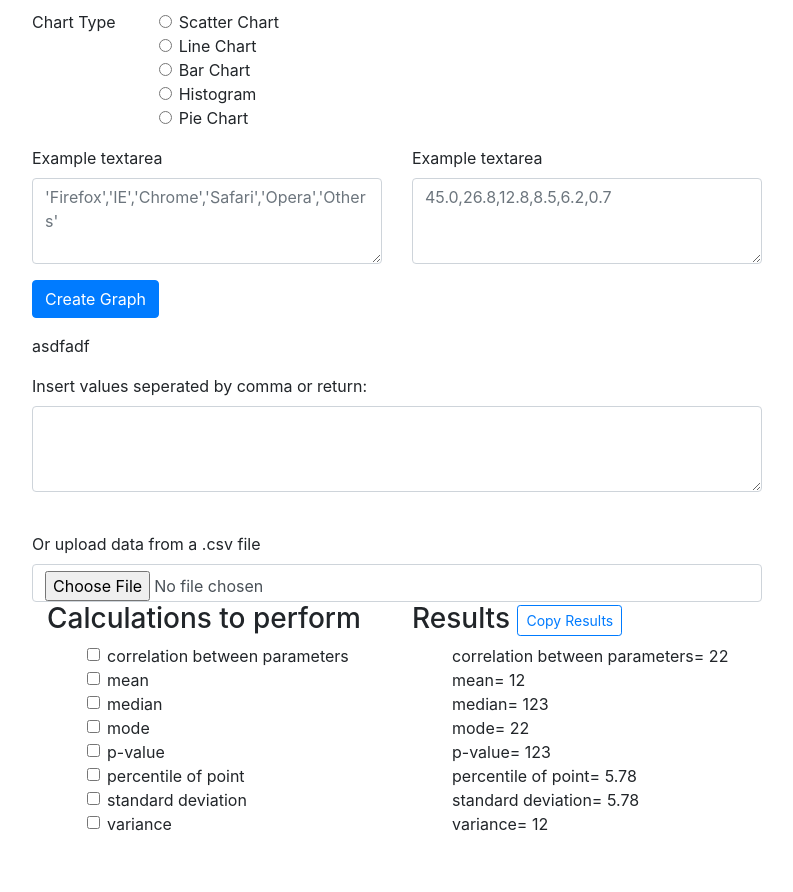
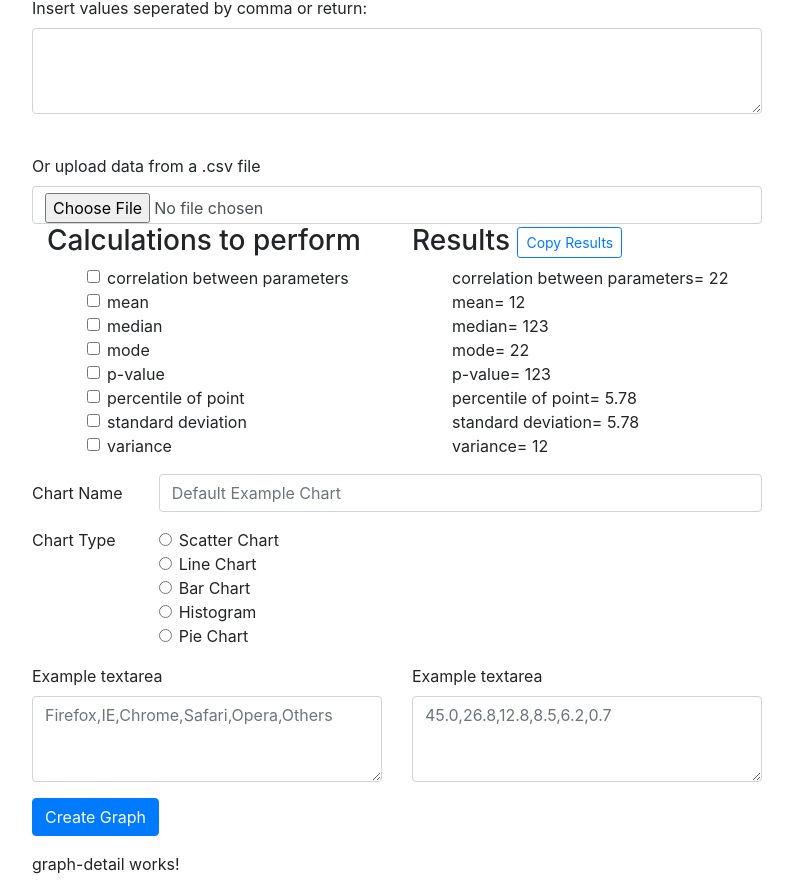
Before and after one commit to DylanJamesZapzalka/csstat.com, an Angular app in the folder csstat/: page / in a window 1280 px wide. Shown: the part 194-1086 px from the top of the page, without its empty margins (53-846 px from the left). Before the commit the page ends 1046 px from the top, so only its background shows below. Built offline with nearby package versions, Linux system fonts and the light colour scheme; what angular-google-charts would draw is missing.

Commit message:
Added graph-detail component and changed app layout.

```diff
--- a/csstat/src/app/add-graph/add-graph.component.html
+++ b/csstat/src/app/add-graph/add-graph.component.html
@@ -46,7 +46,7 @@
     <div class="form-group row">
         <div class="col-sm-6">
           <label for="data1">Example textarea</label>
-          <textarea class="form-control" id="data1" rows="3" #data1 placeholder="'Firefox','IE','Chrome','Safari','Opera','Others'"></textarea>
+          <textarea class="form-control" id="data1" rows="3" #data1 placeholder="Firefox,IE,Chrome,Safari,Opera,Others"></textarea>
         </div>
 
         <div class="col-sm-6">
@@ -60,8 +60,4 @@
         <button type="button" class="btn btn-primary" (click)="clickCreate(inputChartName.value, result, data1.value, data2.value)">Create Graph</button>
       </div>
     </div>
-
-
-
-
   </form>
--- a/csstat/src/app/app.component.html
+++ b/csstat/src/app/app.component.html
@@ -3,10 +3,10 @@
   <div class="row">
     <div class="col-md-8">
       <br>
-      <app-add-graph></app-add-graph>
       <app-input></app-input>
       <app-calculations></app-calculations>
-
+      <app-add-graph></app-add-graph>
+      <app-graph-detail></app-graph-detail>
     </div>
     <div class="col-md-4">
       <app-graphs></app-graphs>
--- a/csstat/src/app/app.module.ts
+++ b/csstat/src/app/app.module.ts
@@ -12,6 +12,7 @@ import { CalculationsComponent } from './calculations/calculations.component';
 
 import { GoogleChartsModule } from 'angular-google-charts';
 import { FormsModule } from '@angular/forms';
+import { GraphDetailComponent } from './graph-detail/graph-detail.component';
 
 
 @NgModule({
@@ -24,6 +25,7 @@ import { FormsModule } from '@angular/forms';
     GraphsComponent,
     AddGraphComponent,
     CalculationsComponent,
+    GraphDetailComponent,
   ],
   imports: [
     BrowserModule,
--- a/csstat/src/app/graph-detail/graph-detail.component.html
+++ b/csstat/src/app/graph-detail/graph-detail.component.html
@@ -0,0 +1 @@
+<p>graph-detail works!</p>
--- /dev/null
+++ b/csstat/src/app/graph-detail/graph-detail.component.ts
@@ -0,0 +1,15 @@
+import { Component, OnInit } from '@angular/core';
+
+@Component({
+  selector: 'app-graph-detail',
+  templateUrl: './graph-detail.component.html',
+  styleUrls: ['./graph-detail.component.css']
+})
+export class GraphDetailComponent implements OnInit {
+
+  constructor() { }
+
+  ngOnInit(): void {
+  }
+
+}
```
Also changed, not shown: csstat/src/app/graph-detail/graph-detail.component.css (added), 1 other file (tests, documents, lock files or other folders).
